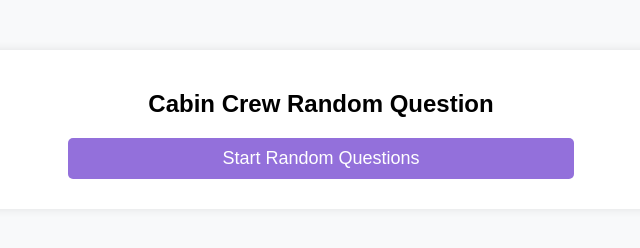
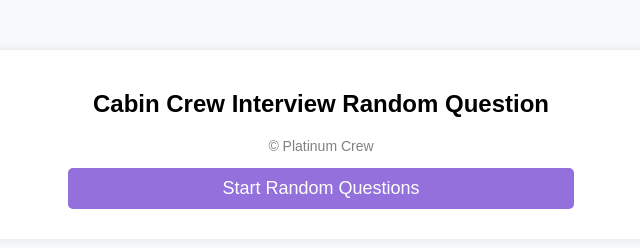
Before and after one commit to excrewhj/For-Cabin-Crew-random-question, a plain HTML site: page index.html in a window 1280 px wide. Shown: the whole page, without its empty margins (319-959 px from the left). Drawn offline with Linux system fonts and the light colour scheme.

Commit message:
Update index.html

```diff
--- a/index.html
+++ b/index.html
@@ -3,7 +3,7 @@
 <head>
     <meta charset="UTF-8">
     <meta name="viewport" content="width=device-width, initial-scale=1.0">
-    <title>Cabin Crew Random Question</title>
+    <title>Cabin Crew Interview Random Question</title>
     <style>
         body { font-family: Arial, sans-serif; text-align: center; background-color: #f8f9fa; }
         .container { margin: 50px auto; padding: 20px; background: white; border-radius: 10px; width: 50%; box-shadow: 0 0 10px rgba(0,0,0,0.1); }
@@ -17,7 +17,8 @@
 </head>
 <body>
     <div class="container" id="mainPage">
-        <h2>Cabin Crew Random Question</h2>
+        <h2>Cabin Crew Interview Random Question</h2>
+        <p class="copyright">&copy; Platinum Crew</p>
         <button class="btn purple-btn" onclick="startQuiz()">Start Random Questions</button>
     </div>
 
```
